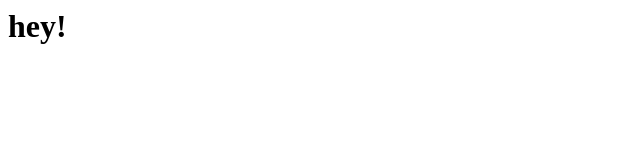
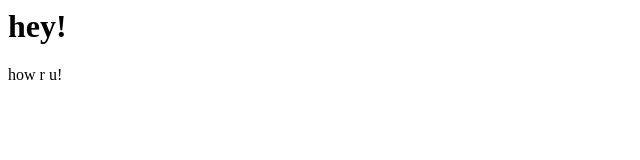
Before and after one commit to Gagandeep-India/local-repo, a plain HTML site: page index.html in a window 1280 px wide. Shown: the full height of the page, 0-640 px from the left. Drawn offline with Linux system fonts and the light colour scheme.

Commit message:
add new feature

```diff
--- a/index.html
+++ b/index.html
@@ -1 +1,2 @@
 <h1>hey!</h1>
+<p>how r u!</p>
```
